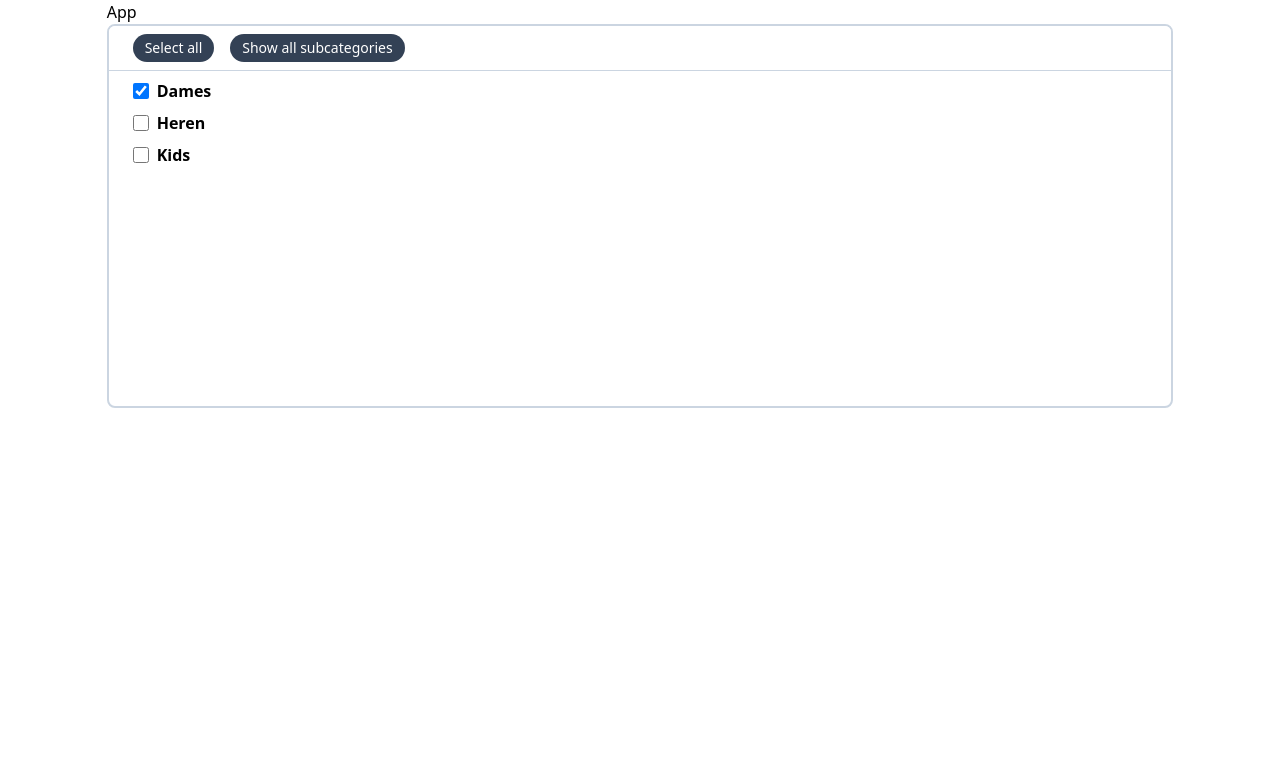
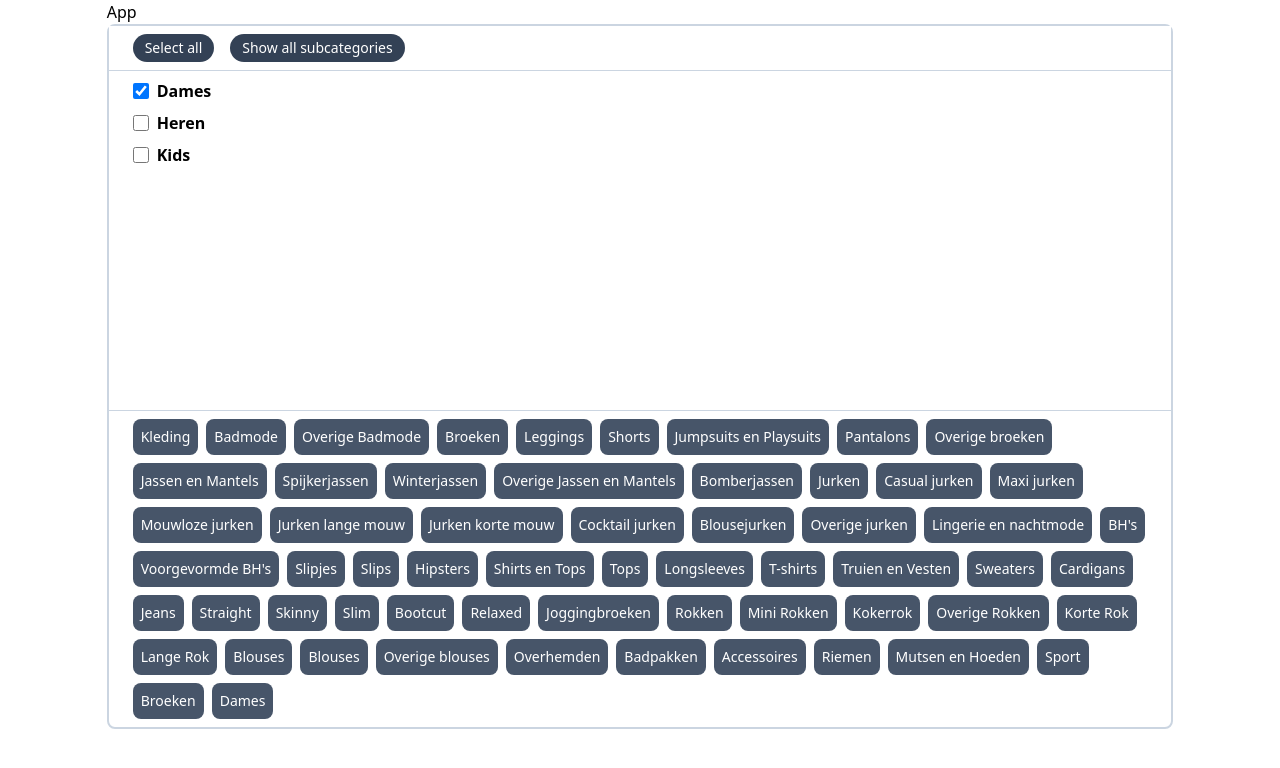
Before and after one commit to hengleeyi/vite-check, a React (Vite) app: page / in a window 1280 px wide. Both pictures are taken after a click on the checkbox 140 px from the left and 91 px from the top of the page. Shown: the top 768 px of the page. Built offline with nearby package versions, Linux system fonts and the light colour scheme.

Commit message:
add selected categories

```diff
--- a/src/components/TreeContext.tsx
+++ b/src/components/TreeContext.tsx
@@ -5,6 +5,7 @@ import {
   CategoryState,
   createNestedCategories,
 } from "../lib/utils";
+import TreeSelectedCategories from "./TreeSelectedCategories";
 
 type UpdateCallback = (oldState: CategoryState[]) => CategoryState[];
 
@@ -17,6 +18,8 @@ type TreeContextType = {
   selectAll: boolean;
   setShowAll: (newVal: boolean) => void;
   showAll: boolean;
+  setSelectedCategories: (newVal: Category[]) => void;
+  selectedCategories: Category[];
 };
 
 const TreeContext = createContext<TreeContextType | undefined>(undefined);
@@ -30,6 +33,7 @@ const TreeProvider = ({
 }) => {
   const [selectAll, setSelectAll] = useState(false);
   const [showAll, setShowAll] = useState(false);
+  const [selectedCategories, setSelectedCategories] = useState<Category[]>([]);
   const initialCategoriesState = defaultVal.map((category) => ({
     ...category,
     checked: false,
@@ -54,10 +58,13 @@ const TreeProvider = ({
         setSelectAll,
         showAll,
         setShowAll,
+        selectedCategories,
+        setSelectedCategories,
       }}
     >
-      <div className="border-2 border-slate-300 rounded-lg overflow-y-auto h-96">
-        {children}
+      <div className="border-2 border-slate-300 rounded-lg ">
+        <div className="overflow-y-auto h-96">{children}</div>
+        <TreeSelectedCategories />
       </div>
     </TreeContext.Provider>
   );
--- a/src/components/TreeNode.tsx
+++ b/src/components/TreeNode.tsx
@@ -9,7 +9,13 @@ type TreeNodeProps = {
 };
 
 const TreeNode = ({ node, isRoot }: TreeNodeProps) => {
-  const { categoriesState, categoryMap, setCategoriesState } = useTree();
+  const {
+    categoriesState,
+    categoryMap,
+    setCategoriesState,
+    selectedCategories,
+    setSelectedCategories,
+  } = useTree();
   const hasChildren = node.children.length > 0;
   const id = node.id;
   const currentState = categoriesState.find((category) => {
@@ -24,25 +30,66 @@ const TreeNode = ({ node, isRoot }: TreeNodeProps) => {
 
   const handleChange = (e: React.ChangeEvent<HTMLInputElement>) => {
     const check = e.target.checked;
+
+    const willUpdateSelectedCategories = [...selectedCategories];
     const checkChildren = (targetId: string) => {
       // has children
       if (categoryMap[targetId]) {
         for (const child of categoryMap[targetId]) {
-          // connectedChildren.push(child);
-
           const stateIndex = categoriesState.findIndex((categoryState) => {
             return categoryState.id === child.id;
           });
 
           categoriesState[stateIndex].checked = check;
+
+          // sync with display tags
+          const foundCategoryIndex = willUpdateSelectedCategories.findIndex(
+            (category) => category.id === child.id
+          );
+          if (check && foundCategoryIndex < 0) {
+            willUpdateSelectedCategories.push(child);
+          }
+
+          if (!check) {
+            const cIndex = willUpdateSelectedCategories.findIndex(
+              (category) => category.id === child.id
+            );
+            willUpdateSelectedCategories.splice(cIndex, 1);
+          }
+
           checkChildren(child.id);
         }
       }
     };
 
     categoriesState[stateIndex].checked = check;
+
     checkChildren(id);
+
     setCategoriesState([...categoriesState]);
+
+    const selectIndex = willUpdateSelectedCategories.findIndex(
+      (category) => category.id === id
+    );
+    if (check && selectIndex < 0) {
+      const newSelect = {
+        id: node.id,
+        name: node.name,
+        parent: node.parent,
+        children: [],
+      };
+
+      willUpdateSelectedCategories.push(newSelect);
+    }
+
+    if (!check) {
+      const sIndex = willUpdateSelectedCategories.findIndex(
+        (category) => category.id === id
+      );
+      willUpdateSelectedCategories.splice(sIndex, 1);
+    }
+
+    setSelectedCategories(willUpdateSelectedCategories);
   };
 
   const handleClickTitle = () => {
--- /dev/null
+++ b/src/components/TreeSelectedCategories.tsx
@@ -0,0 +1,15 @@
+import { useTree } from "./TreeContext";
+
+const TreeSelectedCategories = () => {
+  const { selectedCategories } = useTree();
+
+  return (
+    <div className="px-6 py-2 border-t border-slate-300 flex flex-wrap gap-2">
+      {selectedCategories.map((selectedCategory) => {
+        return <div className="p-2 rounded-lg bg-slate-600 text-white text-sm">{selectedCategory.name}</div>;
+      })}
+    </div>
+  );
+};
+
+export default TreeSelectedCategories;
```
